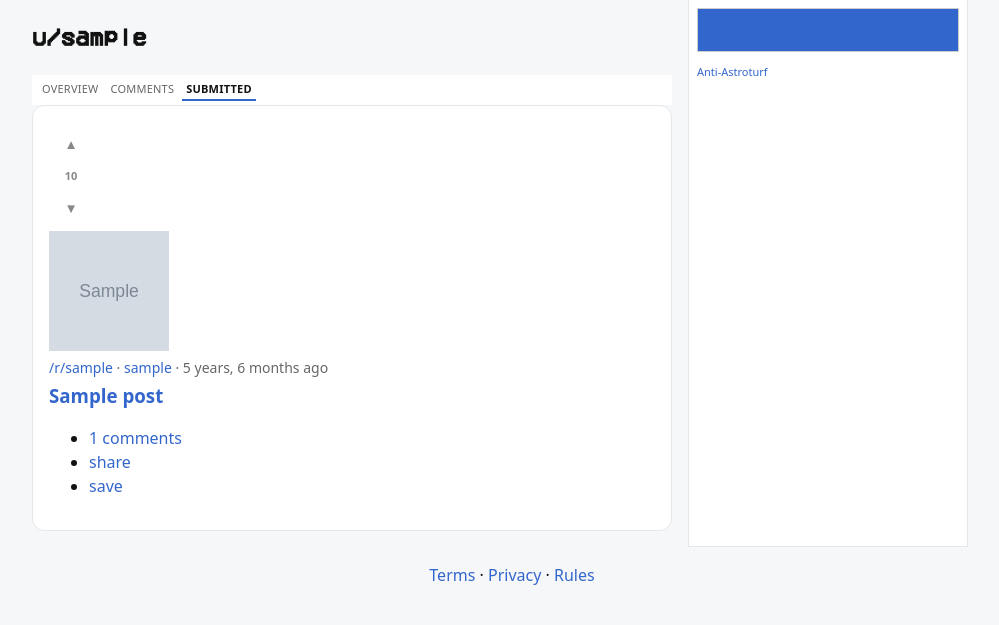
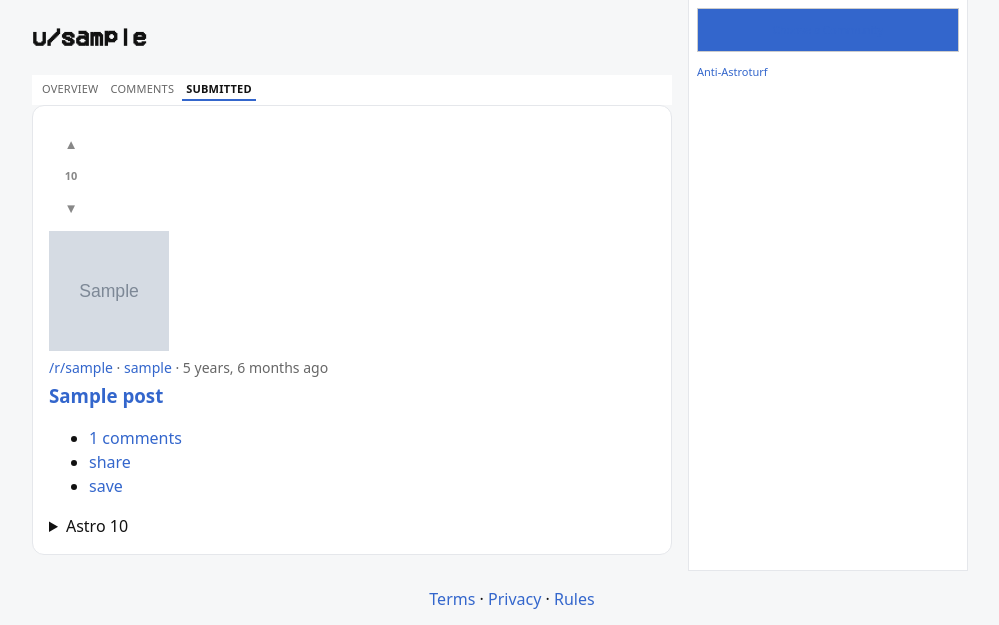
Before and after one commit to Dexter2099/SureJan, a Django app: page /u/sample/submitted/ in a window 1280 px wide. Shown: the part 175-800 px from the top of the page, without its empty margins (128-1127 px from the left). Run offline with Django 5.2, Linux system fonts and the light colour scheme; tables that the repository leaves empty hold one stand-in row (values such as "Sample post"); grey boxes marked "Sample" are stand-in pictures; some libraries are stand-ins or nearby versions.

Commit message:
feat: add astro score rollups and slowmode

```diff
--- a/config/settings.py
+++ b/config/settings.py
@@ -287,6 +287,10 @@ ASTRO_NEW_ACCOUNT_DAYS = 7
 ASTRO_EARLY_VOTES_N = 50
 ASTRO_MIN_EARLY_VOTES = 20
 ASTRO_EARLY_SHARE_RED = 0.60
+ASTRO_BAND_AMBER = 40
+ASTRO_BAND_RED = 70
+ASTRO_SLOWMODE_THRESHOLD = 70
+ASTRO_SLOWMODE_RATE = "1/5m"
 
 # Logging (simple console)
 LOGGING = {
--- a/core/models.py
+++ b/core/models.py
@@ -379,8 +379,27 @@ class AstroScore(models.Model):
     rate15 = models.IntegerField(default=0)
     early_new_share = models.FloatField(default=0)
     discuss_ratio = models.FloatField(default=0)
+    score = models.IntegerField(default=1)
     severity = models.FloatField(default=0)
     created_at = models.DateTimeField(auto_now_add=True)
+
+
+class AstroUserSummary(models.Model):
+    user = models.OneToOneField(
+        settings.AUTH_USER_MODEL, on_delete=models.CASCADE, related_name="astro_summary"
+    )
+    avg_score = models.FloatField(default=0)
+    post_count = models.IntegerField(default=0)
+    updated_at = models.DateTimeField(auto_now=True)
+
+
+class AstroCommunitySummary(models.Model):
+    community = models.OneToOneField(
+        Community, on_delete=models.CASCADE, related_name="astro_summary"
+    )
+    avg_score = models.FloatField(default=0)
+    post_count = models.IntegerField(default=0)
+    updated_at = models.DateTimeField(auto_now=True)
 
 
 # -- Vote side effects ------------------------------------------------------
--- /dev/null
+++ b/core/templatetags/astro.py
@@ -0,0 +1,17 @@
+from django import template
+from django.conf import settings
+
+register = template.Library()
+
+@register.filter
+def astro_band(score):
+    """Return a band name for an AstroScore."""
+    try:
+        s = float(score)
+    except (TypeError, ValueError):
+        return ""
+    if s >= settings.ASTRO_BAND_RED:
+        return "red"
+    if s >= settings.ASTRO_BAND_AMBER:
+        return "amber"
+    return "green"
--- a/core/views.py
+++ b/core/views.py
@@ -142,6 +142,10 @@ def transparency_methods(request):
         "ASTRO_EARLY_VOTES_N": settings.ASTRO_EARLY_VOTES_N,
         "ASTRO_MIN_EARLY_VOTES": settings.ASTRO_MIN_EARLY_VOTES,
         "ASTRO_EARLY_SHARE_RED_PCT": int(settings.ASTRO_EARLY_SHARE_RED * 100),
+        "ASTRO_BAND_AMBER": settings.ASTRO_BAND_AMBER,
+        "ASTRO_BAND_RED": settings.ASTRO_BAND_RED,
+        "ASTRO_SLOWMODE_THRESHOLD": settings.ASTRO_SLOWMODE_THRESHOLD,
+        "ASTRO_SLOWMODE_RATE": settings.ASTRO_SLOWMODE_RATE,
     }
     return render(request, "core/transparency_methods.html", ctx)
 
@@ -735,6 +739,11 @@ def comment_reply(request, post_id):
     """Create a new comment on a post or comment."""
     if _is_banned(request.user):
         return HttpResponseForbidden("Account banned")
+    post = get_object_or_404(Post, pk=post_id)
+    if getattr(post, 'astro_score', None) and post.astro_score.score >= settings.ASTRO_SLOWMODE_THRESHOLD:
+        if limit_or_429(request, f'astro_slow_{post.pk}', settings.ASTRO_SLOWMODE_RATE):
+            return render(request, '429.html', status=429)
+
 
     if is_new_user(request.user):
         if limit_or_429(request, "comment_new_user", "3/m"):
@@ -743,7 +752,6 @@ def comment_reply(request, post_id):
         if limit_or_429(request, "comment_established", "10/m"):
             return render(request, "429.html", status=429)
 
-    post = get_object_or_404(Post, pk=post_id)
 
     form = CommentForm(request.POST)
     if not form.is_valid():
@@ -851,18 +859,19 @@ def comment_create(request):
 
     if _is_banned(request.user):
         return HttpResponseForbidden("Account banned")
-
+    post_id = request.POST.get("post")
+    if not post_id:
+        return HttpResponseBadRequest("Missing post")
+    post = get_object_or_404(Post, pk=post_id)
+    if getattr(post, 'astro_score', None) and post.astro_score.score >= settings.ASTRO_SLOWMODE_THRESHOLD:
+        if limit_or_429(request, f'astro_slow_{post.pk}', settings.ASTRO_SLOWMODE_RATE):
+            return render(request, '429.html', status=429)
     if is_new_user(request.user):
         if limit_or_429(request, "comment_new_user", "3/m"):
             return render(request, "429.html", status=429)
     else:
         if limit_or_429(request, "comment_established", "10/m"):
             return render(request, "429.html", status=429)
-
-    post_id = request.POST.get("post")
-    if not post_id:
-        return HttpResponseBadRequest("Missing post")
-    post = get_object_or_404(Post, pk=post_id)
 
     form = CommentForm(request.POST)
     if not form.is_valid():
--- a/templates/core/transparency_methods.html
+++ b/templates/core/transparency_methods.html
@@ -16,6 +16,9 @@
   <h2>Thresholds</h2>
   <p>A post is flagged when at least {{ ASTRO_MIN_EARLY_VOTES }} early votes are cast and {{ ASTRO_EARLY_SHARE_RED_PCT }}% or more come from new accounts.</p>
 
+  <h2>Score bands</h2>
+  <p>Scores {{ ASTRO_BAND_AMBER }}–{{ ASTRO_BAND_RED }} indicate elevated risk. Posts scoring {{ ASTRO_SLOWMODE_THRESHOLD }} or higher enter slowmode ({{ ASTRO_SLOWMODE_RATE }} per user).</p>
+
   <h2>Privacy assurances</h2>
   <p>Only aggregate patterns are reviewed. Individual identities and private data are never sold or shared.</p>
 
--- a/templates/partials/feed_card.html
+++ b/templates/partials/feed_card.html
@@ -1,4 +1,4 @@
-{% load url_domain %}
+{% load url_domain astro %}
 <article class="card feed-card" id="post-{{ post.pk }}"{% if load_more_url %} hx-get="{{ load_more_url }}" hx-trigger="revealed" hx-swap="outerHTML" hx-target="this" hx-push-url="true"{% endif %}>
   <div class="vote">
     <button hx-post="{% url 'vote_post' post.pk %}?v=1" hx-target="#score-{{ post.pk }}" hx-swap="outerHTML" aria-label="Upvote">▲</button>
@@ -30,6 +30,15 @@
       <li><a href="#" class="copy-link" data-link="{% url 'post_detail' post.community.slug post.pk post.slug %}">share</a></li>
       <li><a href="#">save</a></li>
     </ul>
-    <span class="astro-chip"></span>
+    {% if post.astro_score %}
+    <details class="astro-why">
+      <summary class="chip {{ post.astro_score.score|astro_band }}">Astro {{ post.astro_score.score }}</summary>
+      <ul>
+        <li>Vote rate 15m: {{ post.astro_score.rate15 }}</li>
+        <li>Early new-account share: {{ post.astro_score.early_new_share|floatformat:2 }}</li>
+        <li>Discuss ratio: {{ post.astro_score.discuss_ratio|floatformat:2 }}</li>
+      </ul>
+    </details>
+    {% endif %}
   </div>
 </article>
```
Also changed, not shown: core/services/astro.py (+38 -1 lines), templates/core/partials/post_context_chips.html (+10 -19 lines), core/migrations/0021_astroscore_score_and_summaries.py (added).
